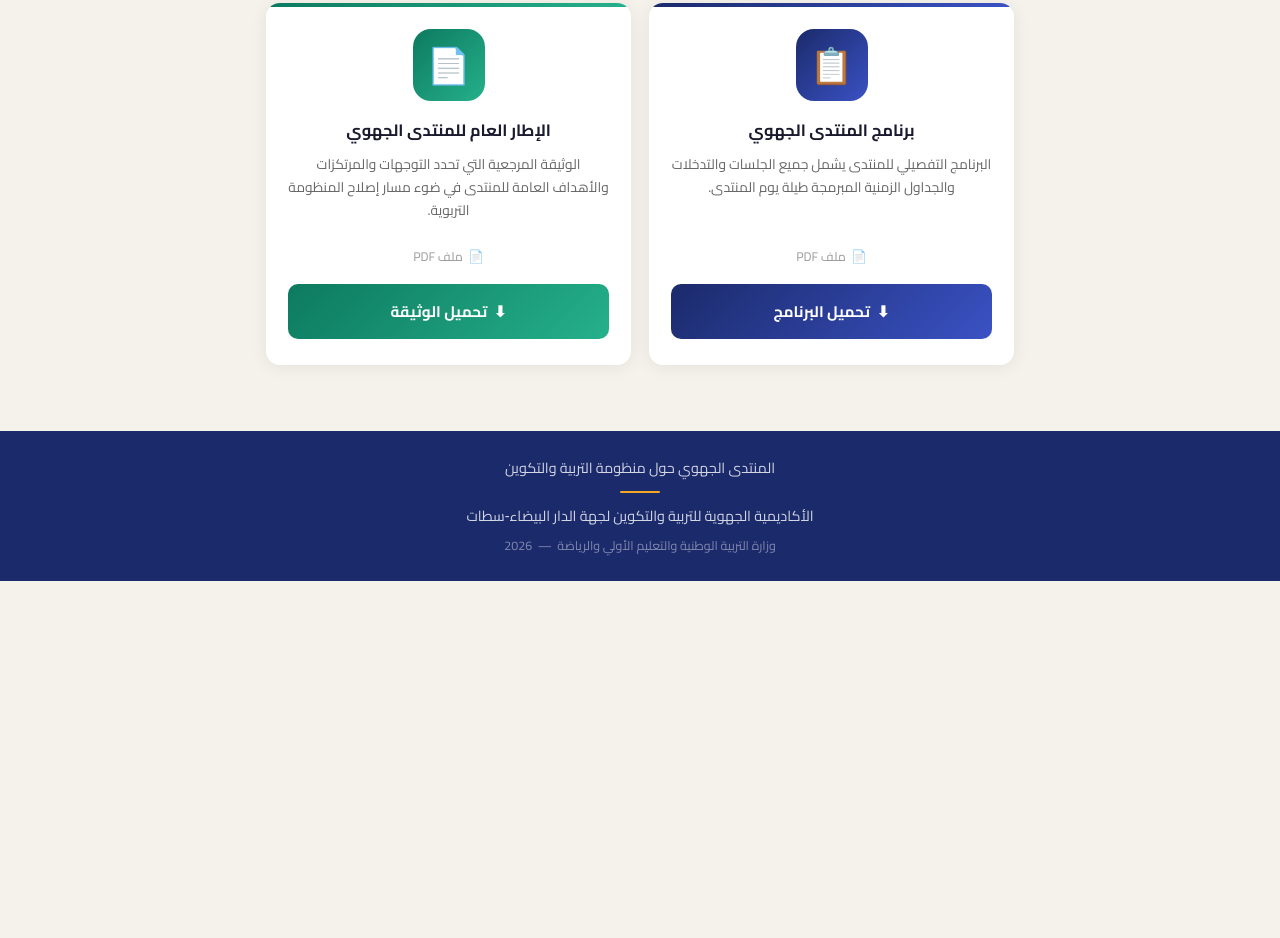
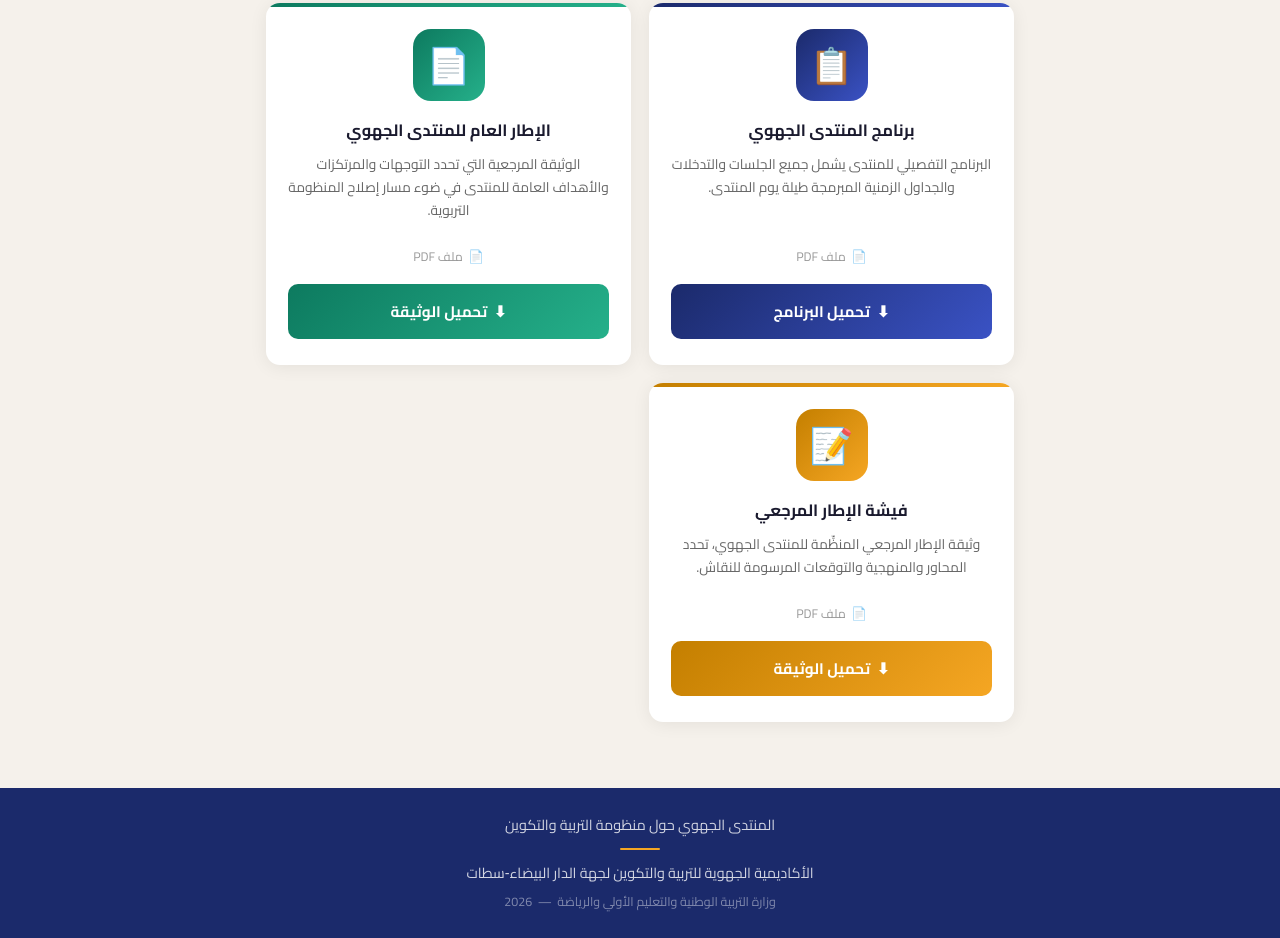
Before and after one commit to ticecrmefcs-ui/ForumAref-CS, a plain HTML site: page index.html in a window 1280 px wide. Shown: the part 1943-2881 px from the top of the page. Before the commit the page ends 2524 px from the top, so only its background shows below. Drawn offline with Linux system fonts and the light colour scheme.

Commit message:
Ajout feuille de cadrage + carte de téléchargement

```diff
--- a/index.html
+++ b/index.html
@@ -232,6 +232,7 @@
 
         .doc-card.card-blue::before { background: linear-gradient(90deg, #1b2a6b, #3a52c4); }
         .doc-card.card-green::before { background: linear-gradient(90deg, #0d7a5f, #25b08a); }
+        .doc-card.card-orange::before { background: linear-gradient(90deg, #c47f00, #f5a623); }
 
         .doc-card:hover {
             transform: translateY(-5px);
@@ -251,6 +252,7 @@
 
         .doc-icon.icon-blue { background: linear-gradient(135deg, #1b2a6b, #3a52c4); }
         .doc-icon.icon-green { background: linear-gradient(135deg, #0d7a5f, #25b08a); }
+        .doc-icon.icon-orange { background: linear-gradient(135deg, #c47f00, #f5a623); }
 
         .doc-card h3 {
             font-size: 1.02rem;
@@ -303,6 +305,11 @@
 
         .btn-green {
             background: linear-gradient(135deg, #0d7a5f, #25b08a);
+            color: white;
+        }
+
+        .btn-orange {
+            background: linear-gradient(135deg, #c47f00, #f5a623);
             color: white;
         }
 
@@ -411,6 +418,16 @@
             </a>
         </div>
 
+        <div class="doc-card card-orange">
+            <div class="doc-icon icon-orange">📝</div>
+            <h3>فيشة الإطار المرجعي</h3>
+            <p>وثيقة الإطار المرجعي المنظِّمة للمنتدى الجهوي، تحدد المحاور والمنهجية والتوقعات المرسومة للنقاش.</p>
+            <div class="doc-meta">📄&nbsp; ملف PDF</div>
+            <a href="feuille de cadrage.pdf" download="فيشة الإطار المرجعي.pdf" class="btn-download btn-orange">
+                ⬇&nbsp; تحميل الوثيقة
+            </a>
+        </div>
+
     </div>
 
 </main>
```
Also changed, not shown: 1 other file.
